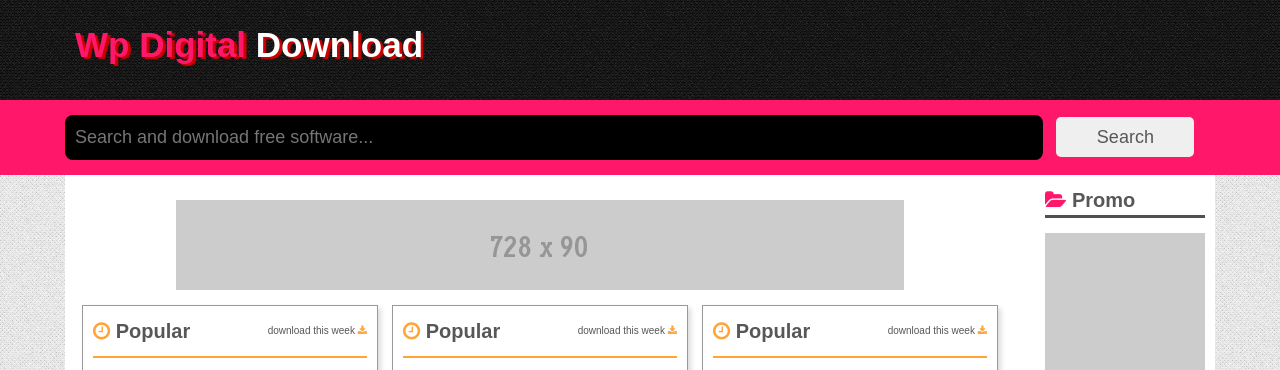
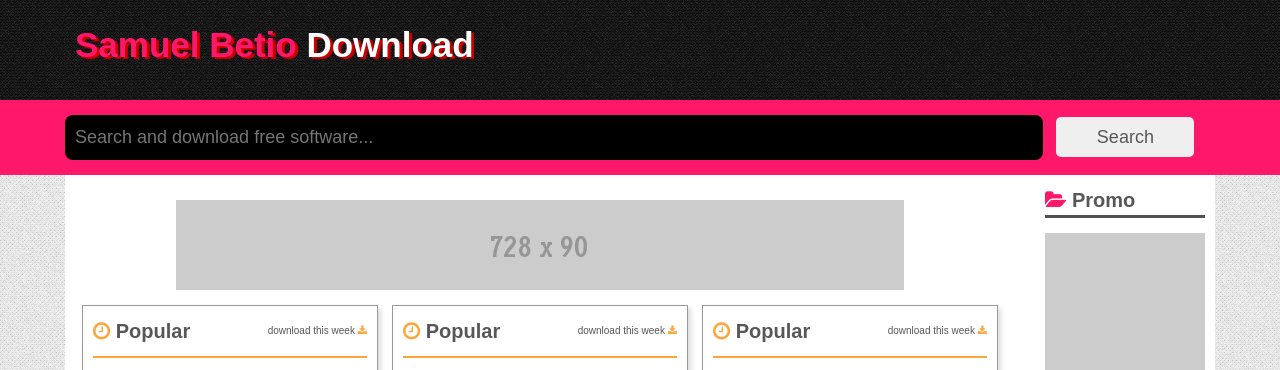
Before and after one commit to samuelbetio/download, a plain HTML site: page index.html in a window 1280 px wide. Shown: the top 370 px of the page. Drawn offline with Linux system fonts and the light colour scheme.

Commit message:
Update index.html

```diff
--- a/index.html
+++ b/index.html
@@ -13,7 +13,7 @@
 <div class="fix header_area">
   <div class="fix wrapper header">
     <div class="fix logo floatleft">
-      <h1>Wp Digital <span>Download</span></h1>
+      <h1>Samuel Betio <span>Download</span></h1>
     </div>
   </div>
 </div>
```
